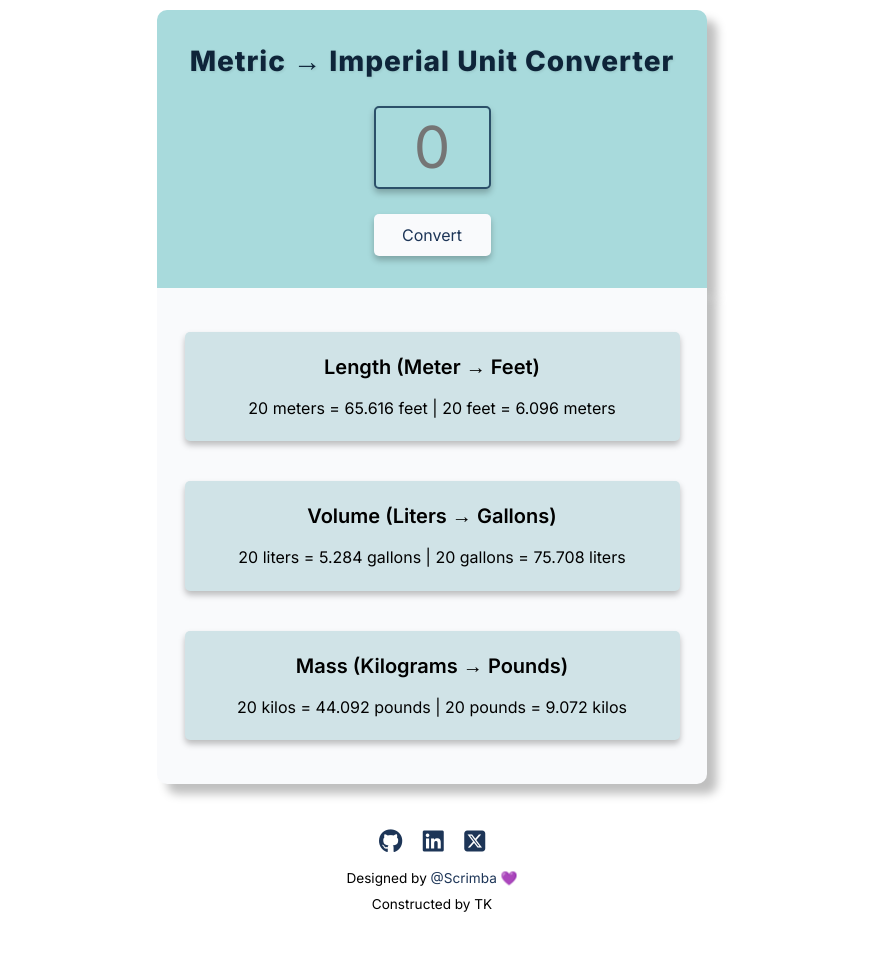
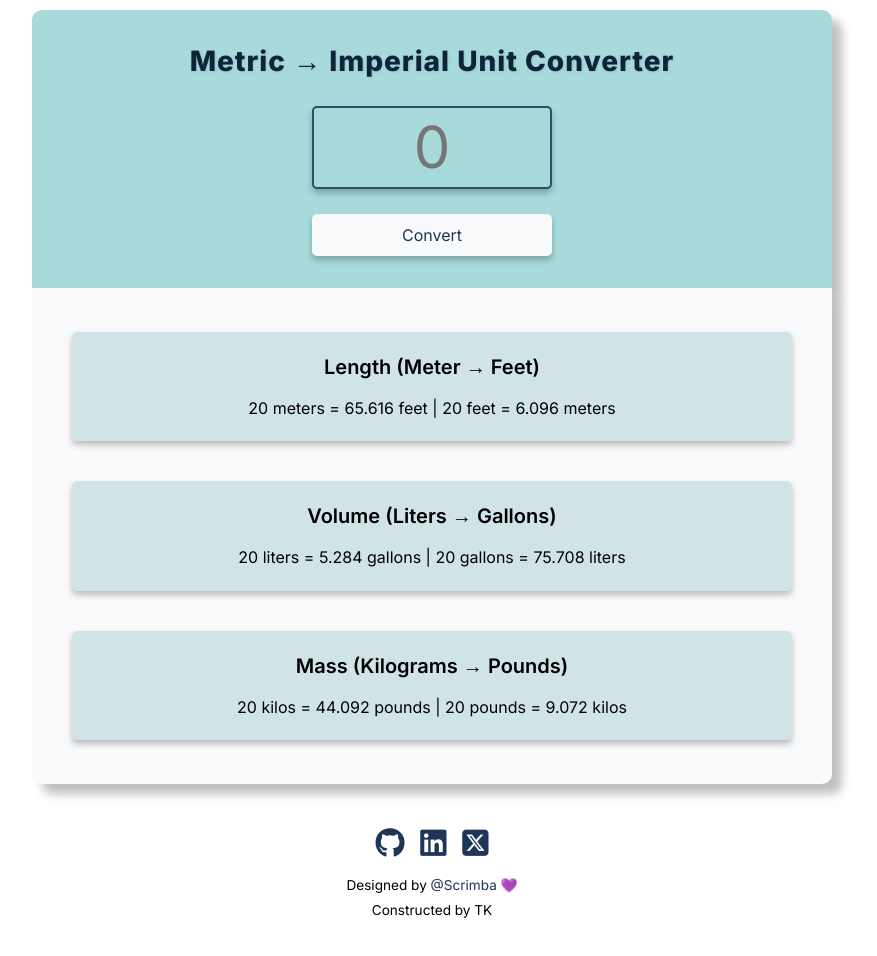
Before and after one commit to tak40/unit-converter, a website built with Vite: page index.html in a window 1280 px wide. Shown: the whole page, without its empty margins (208-1085 px from the left). Built offline with nearby package versions, Linux system fonts and the light colour scheme.

Commit message:
Enhanced Responsive Design

```diff
--- a/index.css
+++ b/index.css
@@ -7,15 +7,15 @@
 
 :root {
     /* Primary Colors */
-    --soft-teal: #A8DADC; /* Soft Teal */
-    --dark-navy-primary: #1D3557; /* Dark Navy */
-    --almost-white: #F9FAFC; /* Almost White */
-    --light-soft-teal: #D0E3E7; /* Lightened version of the Soft Teal*/
+    --soft-teal: #A8DADC;
+    --dark-navy-primary: #1D3557;
+    --almost-white: #F9FAFC;
+    --light-soft-teal: #D0E3E7;
 
     /* Other Colors */
     --btn-disabled-opacity: 0.7;
-    --muted-dark-blue: #2B5069; /* Muted Dark Blue */
-    --dark-navy-general: #0E2439; /* Dark Navy for general use */
+    --muted-dark-blue: #2B5069;
+    --dark-navy-general: #0E2439;
     --focus-color: #FFD700; /* Gold */
 }
 
@@ -49,7 +49,7 @@ a,
 
 h1 {
     color: var(--dark-navy-general);
-    font-size: 2rem;
+    font-size: 1.5rem;
     margin-top: 1em;
     letter-spacing: 1px;
     text-shadow: 1px 1px 3px rgba(0, 0, 0, 0.1);
@@ -75,16 +75,16 @@ h1 {
 
 /* Hover and Focus styles for the input field */
 .number-to-convert:hover {
-    border-color: var(--dark-navy-primary); /* Change border color on hover/focus */
-    box-shadow: 0px 6px 8px rgba(0, 0, 0, 0.3); /* Enhanced shadow for better visibility */
-    outline: none; /* Remove the default browser outline */
+    border-color: var(--dark-navy-primary);
+    box-shadow: 0px 6px 8px rgba(0, 0, 0, 0.3);
+    outline: none;
 }
 
 /* Focus styles for the input field */
 .number-to-convert:focus {
     border-color: var(--focus-color);
-    box-shadow: 0px 6px 8px rgba(0, 0, 0, 0.3), 0 0 0 3px rgba(255, 215, 0, 0.4); /* Combine with the original shadow */
-    outline: none; /* Remove the default browser outline since we are using custom outlines now */
+    box-shadow: 0px 6px 8px rgba(0, 0, 0, 0.3), 0 0 0 3px rgba(255, 215, 0, 0.4);
+    outline: none;
 }
 
 .convert-btn {
@@ -112,7 +112,7 @@ h1 {
 /* Focus styles for the convert button */
 .convert-btn:focus {
     outline: 2px solid var(--focus-color);
-    box-shadow: 0 0 0 3px rgba(255, 215, 0, 0.4); /* Add a soft glow effect to the gold outline for more visibility */
+    box-shadow: 0 0 0 3px rgba(255, 215, 0, 0.4);
     transform: scale(1.075);
 }
 
@@ -159,8 +159,8 @@ footer {
 }
 
 .footer-icon a {
-    font-size: 1em;
-    padding: 0.5em;
+    font-size: 1.25em;
+    padding: 0 0.25em;
 }
 
 .footer-icon {
@@ -192,7 +192,6 @@ footer a:hover {
 @media (min-width: 768px) {
     .content-wrapper {
         width: 80%;
-        max-width: 550px;
         margin: 10px auto;
     }
 
@@ -202,14 +201,16 @@ footer a:hover {
         box-shadow: 10px 10px 10px rgba(0, 0, 0, 0.25);
     }
 
+    .number-to-convert, .convert-btn {
+        width: 40%;
+    }
+
     .number-to-convert {
-        width: 117px;
         height: 83px;
     }
 
     .convert-btn {
         font-size: 1rem;
-        width: 117px;
         height: 42px;
     }
 
@@ -233,3 +234,13 @@ footer a:hover {
         box-shadow: 10px 10px 10px rgba(0, 0, 0, 0.25);
     }
 }
+
+@media (min-width: 1024px) {
+    .content-wrapper {
+        max-width: 800px;
+    }
+
+    .number-to-convert, .convert-btn {
+        width: 30%;
+    }
+}
```
